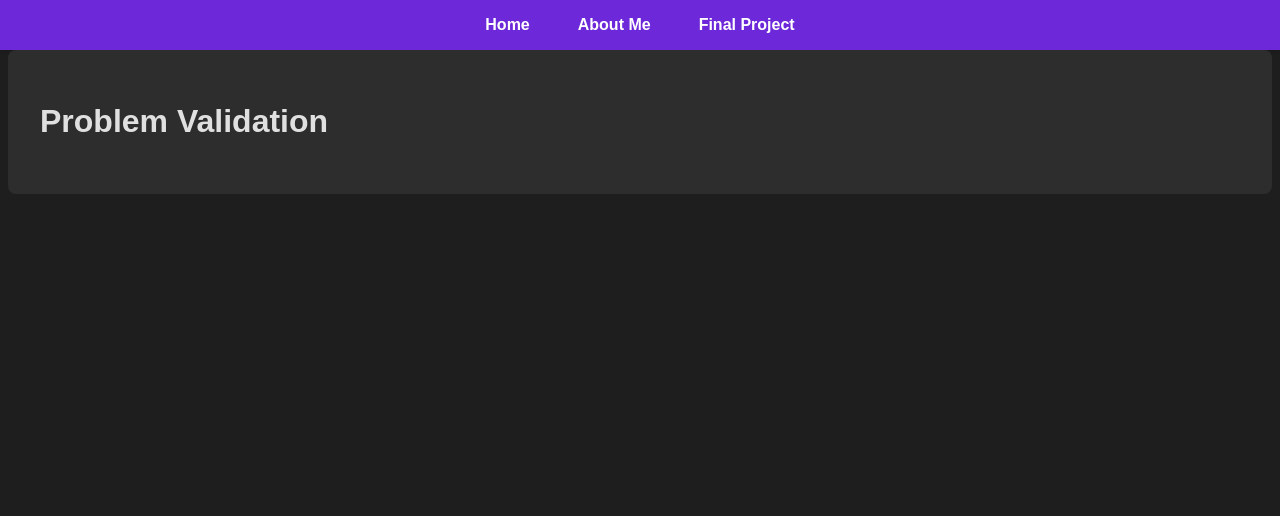
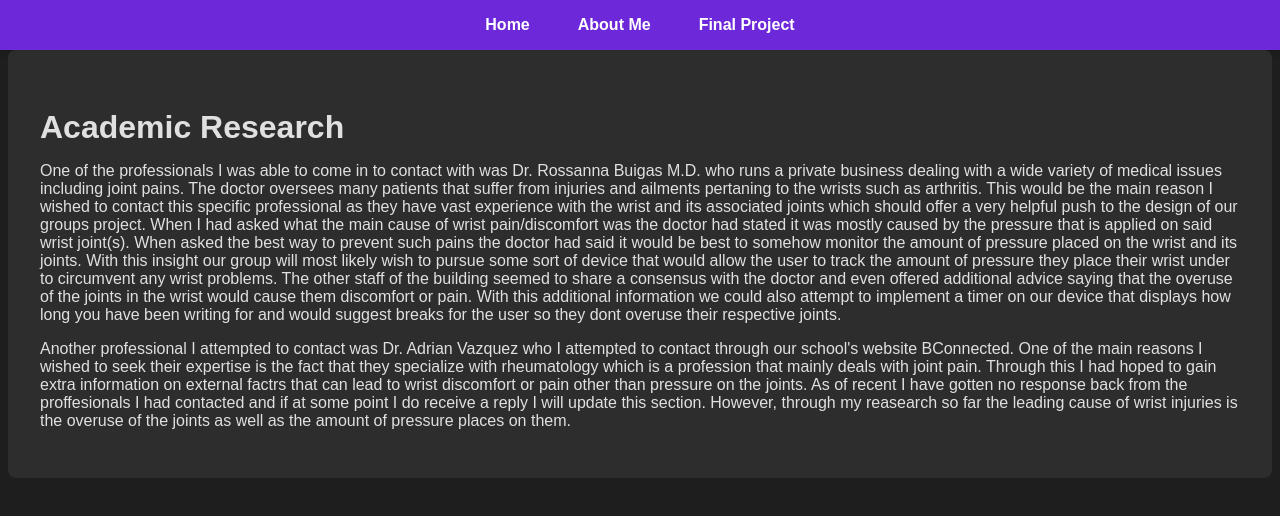
Before and after one commit to NoQuintana/NoQuintana.github.io, a plain HTML site: page problemvalidation.html in a window 1280 px wide. Drawn offline with Linux system fonts and the light colour scheme.

Commit message:
problem validation update

```diff
--- a/problemvalidation.html
+++ b/problemvalidation.html
@@ -17,7 +17,11 @@
         </nav>
     </header>
     <main>
-        <h1>Problem Validation<h1>
+        <section>
+            <h1>Academic Research</h1>
+            <p>One of the professionals I was able to come in to contact with was Dr. Rossanna Buigas M.D. who runs a private business dealing with a wide variety of medical issues including joint pains. The doctor oversees many patients that suffer from injuries and ailments pertaning to the wrists such as arthritis. This would be the main reason I wished to contact this specific professional as they have vast experience with the wrist and its associated joints which should offer a very helpful push to the design of our groups project. When I had asked what the main cause of wrist pain/discomfort was the doctor had stated it was mostly caused by the pressure that is applied on said wrist joint(s). When asked the best way to prevent such pains the doctor had said it would be best to somehow monitor the amount of pressure placed on the wrist and its joints. With this insight our group will most likely wish to pursue some sort of device that would allow the user to track the amount of pressure they place their wrist under to circumvent any wrist problems. The other staff of the building seemed to share a consensus with the doctor and even offered additional advice saying that the overuse of the joints in the wrist would cause them discomfort or pain. With this additional information we could also attempt to implement a timer on our device that displays how long you have been writing for and would suggest breaks for the user so they dont overuse their respective joints.</p>
+            <p>Another professional I attempted to contact was Dr. Adrian Vazquez who I attempted to contact through our school's website BConnected. One of the main reasons I wished to seek their expertise is the fact that they specialize with rheumatology which is a profession that mainly deals with joint pain. Through this I had hoped to gain extra information on external factrs that can lead to wrist discomfort or pain other than pressure on the joints. As of recent I have gotten no response back from the proffesionals I had contacted and if at some point I do receive a reply I will update this section. However, through my reasearch so far the leading cause of wrist injuries is the overuse of the joints as well as the amount of pressure places on them. </p>
+        </section>
     </main>
 </body>
 </html>
```
